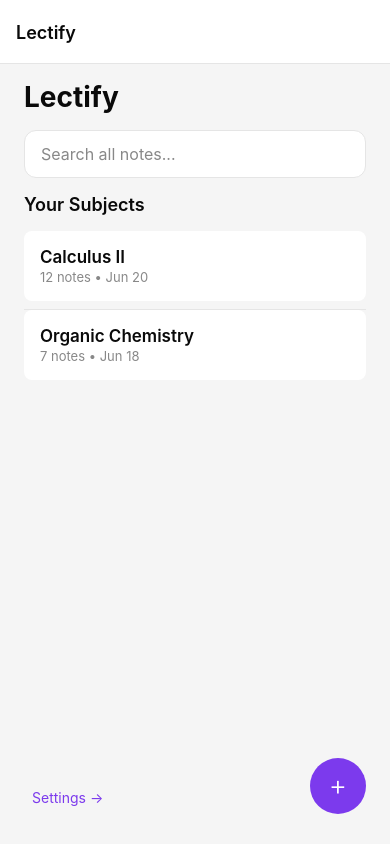
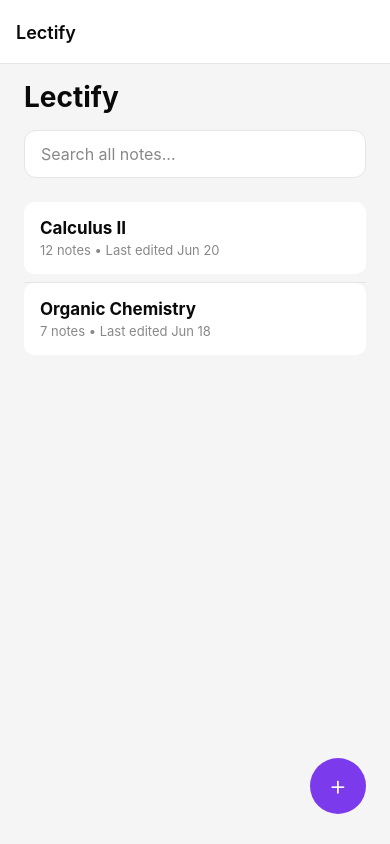
Before and after one commit to moadh704/lectify, a React Native app: screen /Home in a window 390 px wide. Built offline with nearby package versions, Linux system fonts and the light colour scheme.

Commit message:
feat: home screen

```diff
--- a/src/screens/HomeScreen.tsx
+++ b/src/screens/HomeScreen.tsx
@@ -8,6 +8,7 @@ import { spacing } from '@/constants/spacing';
 export default function HomeScreen({ navigation }: HomeScreenProps) {
   const { colors } = useTheme();
 
+  // Placeholder subjects for skeleton
   const placeholderSubjects = [
     { id: '1', name: 'Calculus II', noteCount: 12, lastEdited: 'Jun 20' },
     { id: '2', name: 'Organic Chemistry', noteCount: 7, lastEdited: 'Jun 18' },
@@ -15,9 +16,11 @@ export default function HomeScreen({ navigation }: HomeScreenProps) {
 
   return (
     <SafeAreaView style={[styles.container, { backgroundColor: colors.background }]} edges={['top']}>
+      {/* Header */}
       <View style={styles.header}>
         <Text style={[styles.appName, { color: colors.text }]}>Lectify</Text>
 
+        {/* Global Search Bar (UI only for now) */}
         <View style={[styles.searchBar, { backgroundColor: colors.surface, borderColor: colors.border }]}>
           <TextInput
             placeholder="Search all notes..."
@@ -27,25 +30,24 @@ export default function HomeScreen({ navigation }: HomeScreenProps) {
         </View>
       </View>
 
+      {/* Subjects List */}
       <View style={styles.content}>
-        <Text style={[styles.sectionTitle, { color: colors.text }]}>Your Subjects</Text>
-
         {placeholderSubjects.length > 0 ? (
           <FlatList
             data={placeholderSubjects}
             keyExtractor={(item) => item.id}
             renderItem={({ item }) => (
               <TouchableOpacity
-                style={[styles.subjectRow, { backgroundColor: colors.surface, borderBottomColor: colors.border }]}
+                style={[styles.subjectRow, { backgroundColor: colors.surface }]}
                 onPress={() => navigation.navigate('Subject', {
                   subjectId: item.id,
                   subjectName: item.name
                 })}
               >
-                <View>
+                <View style={styles.subjectContent}>
                   <Text style={[styles.subjectName, { color: colors.text }]}>{item.name}</Text>
                   <Text style={[styles.subjectMeta, { color: colors.textSecondary }]}>
-                    {item.noteCount} notes • {item.lastEdited}
+                    {item.noteCount} notes • Last edited {item.lastEdited}
                   </Text>
                 </View>
               </TouchableOpacity>
@@ -61,37 +63,87 @@ export default function HomeScreen({ navigation }: HomeScreenProps) {
         )}
       </View>
 
+      {/* Floating + Button */}
       <TouchableOpacity
         style={[styles.fab, { backgroundColor: colors.primary }]}
         onPress={() => navigation.navigate('NewSubject')}
       >
         <Text style={styles.fabText}>+</Text>
       </TouchableOpacity>
-
-      <TouchableOpacity
-        style={styles.settingsButton}
-        onPress={() => navigation.navigate('Settings')}
-      >
-        <Text style={{ color: colors.primary, fontSize: 14 }}>Settings →</Text>
-      </TouchableOpacity>
     </SafeAreaView>
   );
 }
 
 const styles = StyleSheet.create({
-  container: { flex: 1 },
-  header: { paddingHorizontal: spacing.lg, paddingTop: spacing.md, paddingBottom: spacing.md },
-  appName: { fontSize: 28, fontWeight: '700', marginBottom: spacing.md },
-  searchBar: { borderRadius: 12, borderWidth: 1, paddingHorizontal: spacing.md, height: 48, justifyContent: 'center' },
-  searchInput: { fontSize: 16 },
-  content: { flex: 1, paddingHorizontal: spacing.lg },
-  sectionTitle: { fontSize: 18, fontWeight: '600', marginBottom: spacing.md },
-  subjectRow: { paddingVertical: spacing.md, paddingHorizontal: spacing.md, borderRadius: 8, marginBottom: spacing.sm },
-  subjectName: { fontSize: 17, fontWeight: '600' },
-  subjectMeta: { fontSize: 13, marginTop: 2 },
-  emptyState: { flex: 1, justifyContent: 'center', alignItems: 'center', paddingTop: 100 },
-  emptyText: { fontSize: 16, textAlign: 'center' },
-  fab: { position: 'absolute', bottom: 30, right: 24, width: 56, height: 56, borderRadius: 28, justifyContent: 'center', alignItems: 'center' },
-  fabText: { color: '#FFFFFF', fontSize: 28, fontWeight: '300', marginTop: -2 },
-  settingsButton: { position: 'absolute', bottom: 30, left: 24, padding: 8 },
+  container: {
+    flex: 1,
+  },
+  header: {
+    paddingHorizontal: spacing.lg,
+    paddingTop: spacing.md,
+    paddingBottom: spacing.md,
+  },
+  appName: {
+    fontSize: 28,
+    fontWeight: '700',
+    marginBottom: spacing.md,
+  },
+  searchBar: {
+    borderRadius: 12,
+    borderWidth: 1,
+    paddingHorizontal: spacing.md,
+    height: 48,
+    justifyContent: 'center',
+  },
+  searchInput: {
+    fontSize: 16,
+  },
+  content: {
+    flex: 1,
+    paddingHorizontal: spacing.lg,
+    paddingTop: spacing.sm,
+  },
+  subjectRow: {
+    paddingVertical: spacing.md,
+    paddingHorizontal: spacing.md,
+    borderRadius: 10,
+    marginBottom: spacing.sm,
+  },
+  subjectContent: {
+    flexDirection: 'column',
+  },
+  subjectName: {
+    fontSize: 17,
+    fontWeight: '700',
+  },
+  subjectMeta: {
+    fontSize: 13,
+    marginTop: 4,
+  },
+  emptyState: {
+    flex: 1,
+    justifyContent: 'center',
+    alignItems: 'center',
+    paddingTop: 100,
+  },
+  emptyText: {
+    fontSize: 16,
+    textAlign: 'center',
+  },
+  fab: {
+    position: 'absolute',
+    bottom: 30,
+    right: 24,
+    width: 56,
+    height: 56,
+    borderRadius: 28,
+    justifyContent: 'center',
+    alignItems: 'center',
+  },
+  fabText: {
+    color: '#FFFFFF',
+    fontSize: 28,
+    fontWeight: '300',
+    marginTop: -2,
+  },
 });
```
